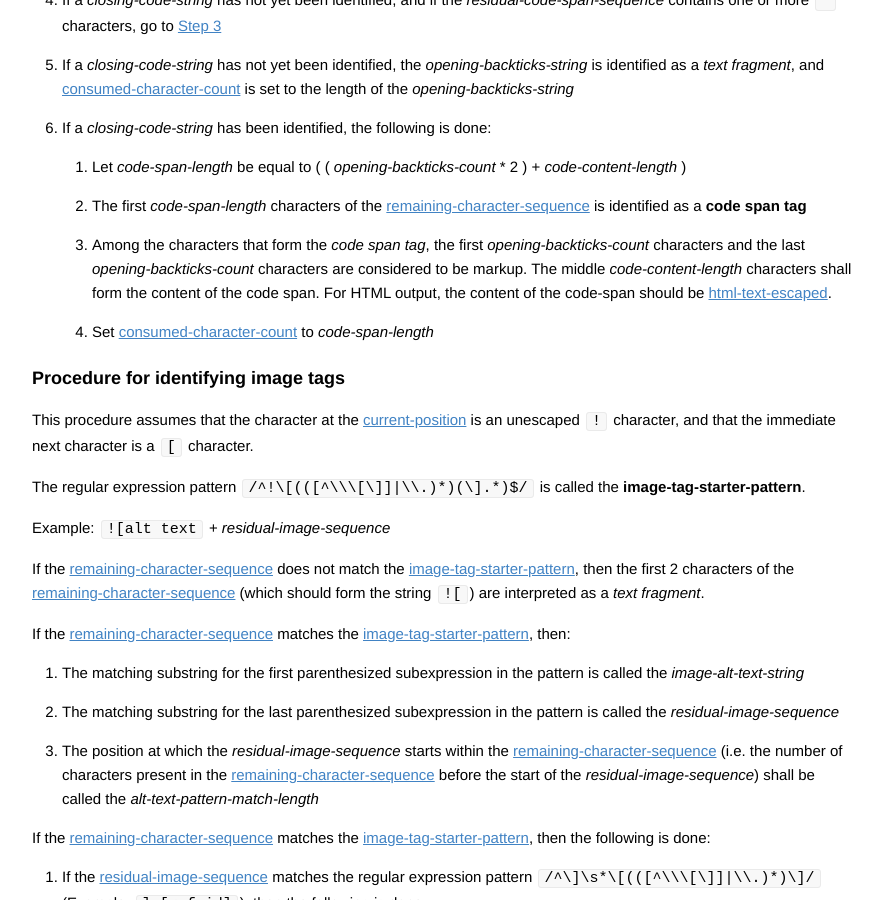
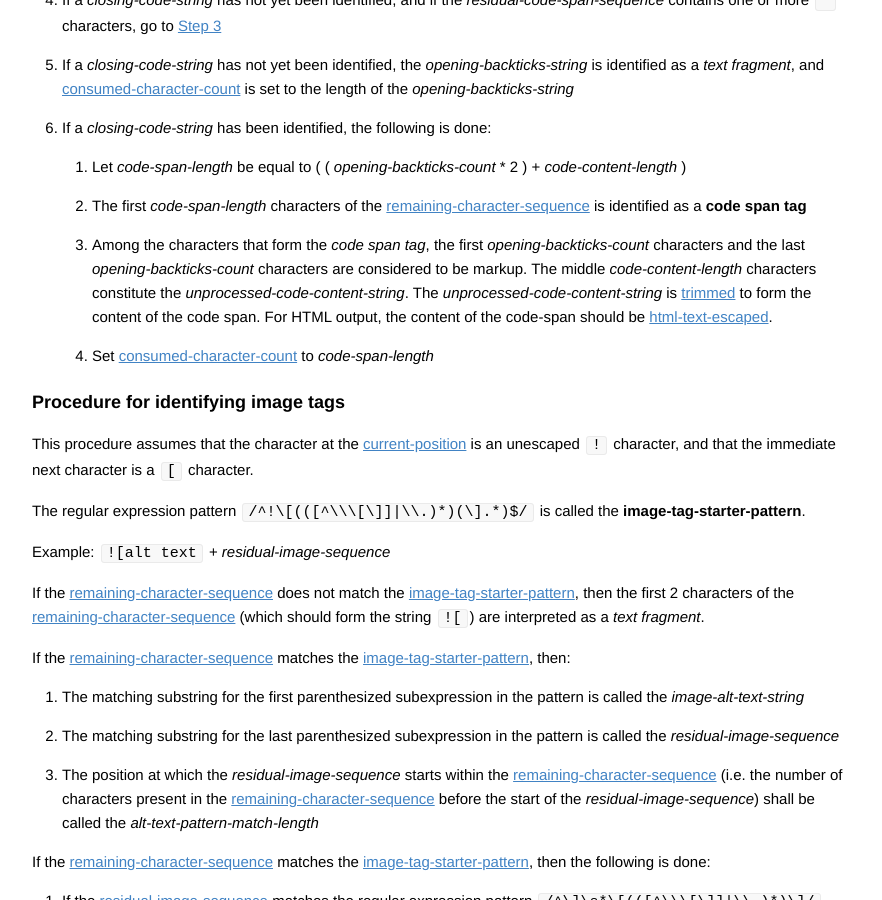
Before and after one commit to vfmd/vfmd-spec, a Jekyll site: the page built from specification.md, in a window 1280 px wide and 900 px high, scrolled down 38310 px. Shown: the whole window, without its empty margins (197-1079 px from the left). Built offline with Jekyll 4.4.1, drawn with Linux system fonts in a browser that asks for light colours; Markdown is read by kramdown in place of the engine named in the settings.

Commit message:
Leading and trailing spaces in a `code-span` should be removed

```diff
--- a/specification.md
+++ b/specification.md
@@ -2602,7 +2602,9 @@ an unescaped `` ` `` character.
      3. Among the characters that form the _code span tag_, the first
         _opening-backticks-count_ characters and the last
         _opening-backticks-count_ characters are considered to be
-        markup. The middle _code-content-length_ characters shall form
+        markup. The middle _code-content-length_ characters constitute
+        the _unprocessed-code-content-string_. The
+        _unprocessed-code-content-string_ is [trimmed] to form
         the content of the code span. For HTML output, the content of
         the code-span should be [html-text-escaped].
      4.  Set [consumed-character-count] to _code-span-length_
```
